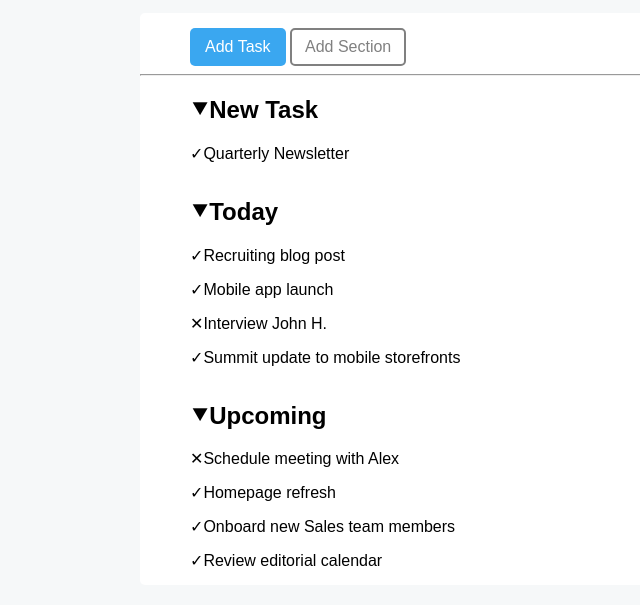
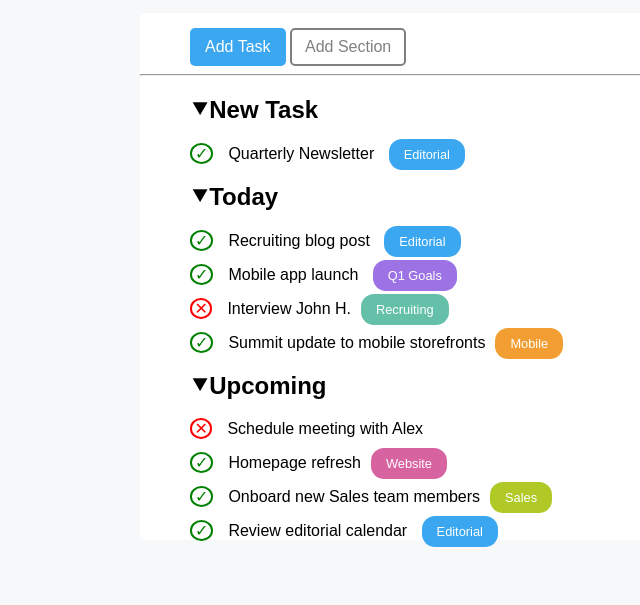
Before and after one commit to f-dib/html-css-toboolist, a plain HTML site: page index.html in a window 1280 px wide. Shown: the part 137-742 px from the top of the page, without its empty margins (0-640 px from the left). Drawn offline with Linux system fonts and the light colour scheme.

Commit message:
complete section, added comments and fix style

```diff
--- a/css/style.css
+++ b/css/style.css
@@ -28,7 +28,6 @@ h1{
 }
 /* end header */
 
-/* start main */
 #main-box{
     margin: auto;
     width: 1000px;
@@ -69,5 +68,81 @@ nav{
 }
 
 div{
-    padding-bottom: 15px;
+    margin-bottom: 15px;
 }
+
+#done{
+    margin-right: 15px;
+    border-radius: 50%;
+    height: 30px;
+    width: 30px;
+    border: 2px green solid;
+    color: green;
+    padding: 0px 3px;
+}
+
+#not-done{
+    margin-right: 15px;
+    border-radius: 50%;
+    height: 30px;
+    width: 30px;
+    border: 2px red solid;
+    color: red;
+    padding: 0px 2.5px;
+}
+
+.blue-clouds{
+    margin-left: 10px;
+    font-size: .8em;
+    background-color: #3aa7f0;
+    padding: 8px 15px;
+    color: white;
+    border-radius: 13px;
+}
+
+.purple-clouds{
+    margin-left: 10px;
+    font-size: .8em;
+    background-color: #9c72e4;
+    padding: 8px 15px;
+    color: white;
+    border-radius: 13px;
+}
+
+.green-clouds{
+    margin-left: 10px;
+    font-size: .8em;
+    background-color: #64c0a9;
+    padding: 8px 15px;
+    color: white;
+    border-radius: 13px;
+}
+
+.orange-clouds{
+    margin-left: 10px;
+    font-size: .8em;
+    background-color: #f29e33;
+    padding: 8px 15px;
+    color: white;
+    border-radius: 13px;
+}
+
+.rose-clouds{
+    margin-left: 10px;
+    font-size: .8em;
+    background-color: #d863a1;
+    padding: 8px 15px;
+    color: white;
+    border-radius: 13px;
+}
+
+.greenyellow-clouds{
+    margin-left: 10px;
+    font-size: .8em;
+    background-color: #b0c926;
+    padding: 8px 15px;
+    color: white;
+    border-radius: 13px;
+}
+
+/* end section */
--- a/index.html
+++ b/index.html
@@ -31,17 +31,17 @@
             <!-- new task -->
             <section>
                 <h2><span>&#11206;</span>New Task</h2>
-                <div><span id="done">&#10003;</span>Quarterly Newsletter</div>
+                <div><span id="done">&#10003;</span>Quarterly Newsletter <span class="blue-clouds">Editorial</span></div>
             </section>
             <!-- end new task -->
 
             <!-- today -->
             <section>
                 <h2><span>&#11206;</span>Today</h2>
-                <div><span id="done">&#10003;</span>Recruiting blog post</div>
-                <div><span id="done">&#10003;</span>Mobile app launch</div>
-                <div><span id="not-done">&#10005;</span>Interview John H.</div>
-                <div><span id="done">&#10003;</span>Summit update to mobile storefronts</div>
+                <div><span id="done">&#10003;</span>Recruiting blog post <span class="blue-clouds">Editorial</span></div>
+                <div><span id="done">&#10003;</span>Mobile app launch <span class="purple-clouds">Q1 Goals</span></div>
+                <div><span id="not-done">&#10005;</span>Interview John H.<span class="green-clouds">Recruiting</span></div>
+                <div><span id="done">&#10003;</span>Summit update to mobile storefronts<span class="orange-clouds">Mobile</span></div>
             </section>
             <!-- end today -->
 
@@ -49,9 +49,9 @@
             <section>
                 <h2><span>&#11206;</span>Upcoming</h2>
                 <div><span id="not-done">&#10005;</span>Schedule meeting with Alex</div>
-                <div><span id="done">&#10003;</span>Homepage refresh</div>
-                <div><span id="done">&#10003;</span>Onboard new Sales team members</div>
-                <div><span id="done">&#10003;</span>Review editorial calendar</div>
+                <div><span id="done">&#10003;</span>Homepage refresh<span class="rose-clouds">Website</span></div>
+                <div><span id="done">&#10003;</span>Onboard new Sales team members<span class="greenyellow-clouds">Sales</span></div>
+                <div><span id="done">&#10003;</span>Review editorial calendar <span class="blue-clouds">Editorial</span></div>
             </section>
             <!-- end upcoming -->
         </section>
```
